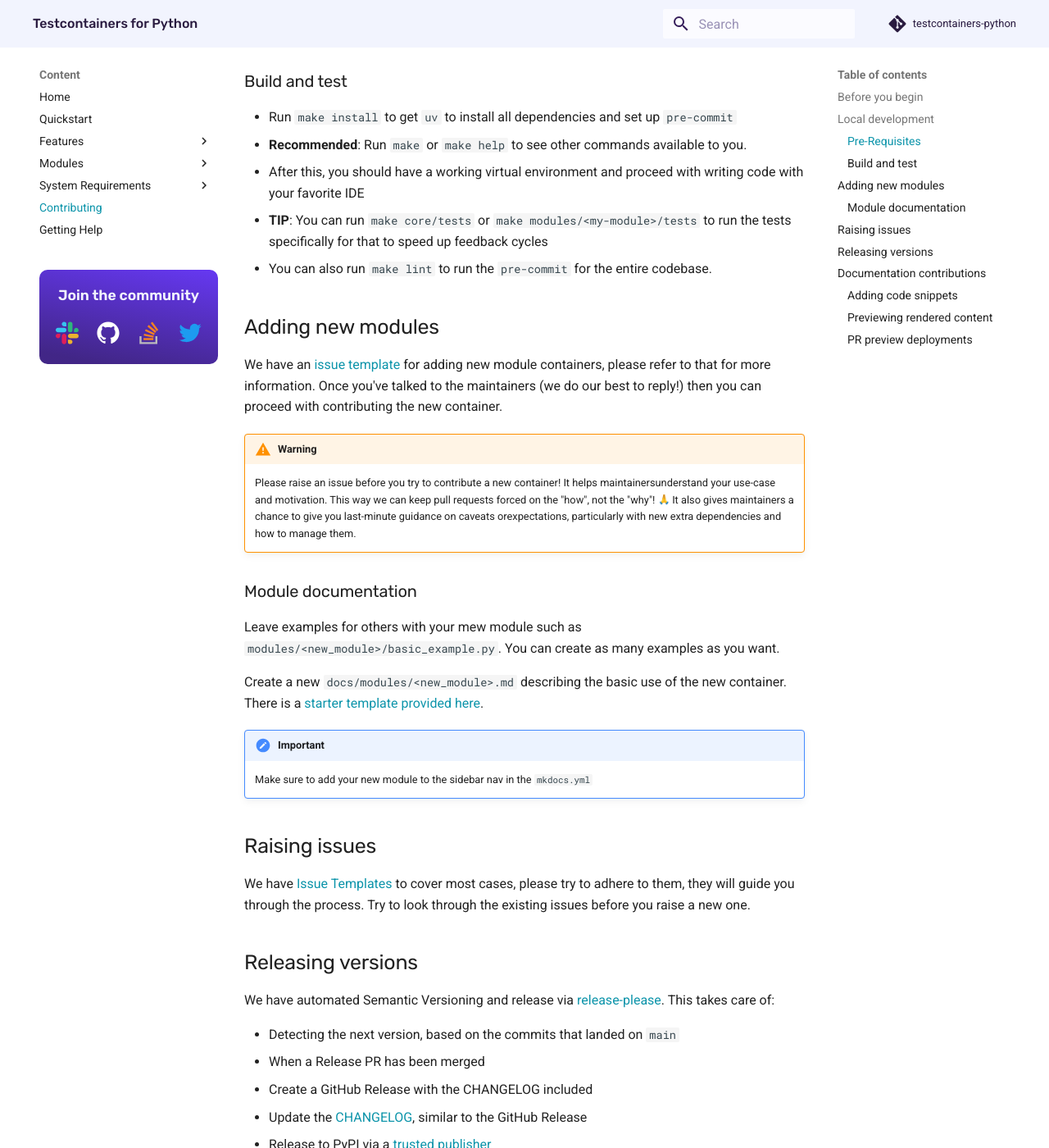
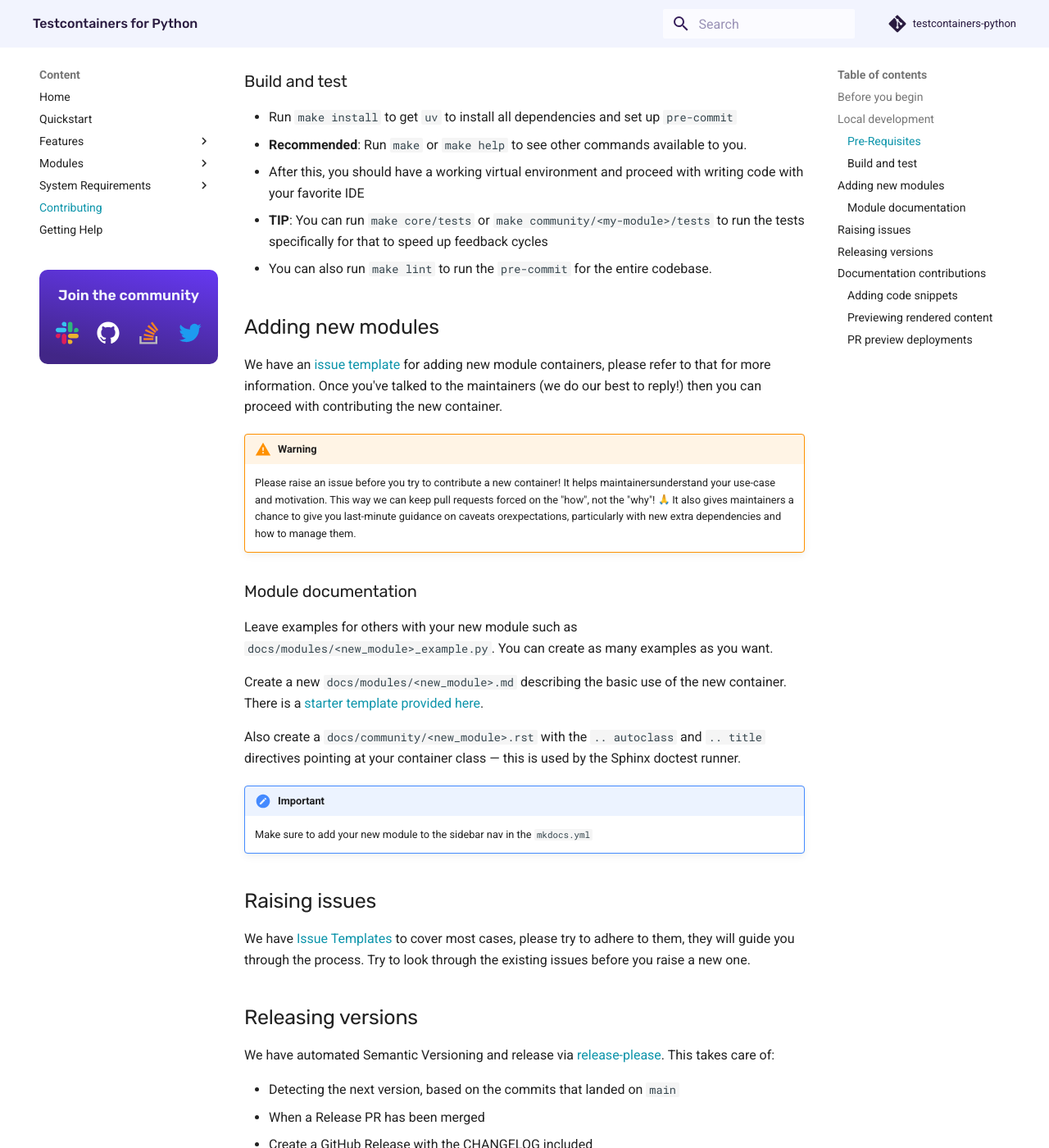
Before and after one commit to testcontainers/testcontainers-python, an MkDocs documentation site: the page built from docs/contributing.md, in a window 1280 px wide and 1400 px high, scrolled down 900 px. Shown: the whole window at 82% size. Built offline with MkDocs 1.6.1 and Material for MkDocs 9.7.7, drawn with Linux system fonts in a browser that asks for light colours; emoji names are drawn with the system emoji font; comment, search, counter and statistics services are not loaded.

Commit message:
fix(docs): update docs reflecting new structure

```diff
--- a/docs/community/generic.rst
+++ b/docs/community/generic.rst
@@ -11,7 +11,7 @@ FastAPI container that is using :code:`ServerContainer`
     >>> from testcontainers.core.waiting_utils import wait_for_logs
     >>> from testcontainers.core.image import DockerImage
 
-    >>> with DockerImage(path="./modules/generic/tests/samples/fastapi", tag="fastapi-test:latest") as image:
+    >>> with DockerImage(path="./tests/community/generic/samples/fastapi", tag="fastapi-test:latest") as image:
     ...     with ServerContainer(port=80, image=image) as fastapi_server:
     ...         delay = wait_for_logs(fastapi_server, "Uvicorn running on http://0.0.0.0:80")
     ...         fastapi_server.get_api_url = lambda: fastapi_server._create_connection_url() + "/api/v1/"
@@ -31,7 +31,7 @@ A more advance use-case, where we are using a FastAPI container that is using Re
     ...     redis_container_port = redis.port
     ...     redis_container_ip_address = redis.get_docker_client().bridge_ip(redis._container.id)
 
-    ...     with DockerImage(path="./modules/generic/tests/samples/advance_1", tag="advance-1:latest") as image:
+    ...     with DockerImage(path="./tests/community/generic/samples/advance_1", tag="advance-1:latest") as image:
     ...         web_server = ServerContainer(port=80, image=image)
     ...         web_server.with_env(key="REDIS_HOST", value=redis_container_ip_address)
     ...         web_server.with_env(key="REDIS_PORT", value=redis_container_port)
--- a/docs/contributing.md
+++ b/docs/contributing.md
@@ -30,7 +30,7 @@ You need to have the following tools available to you:
 - Run `make install` to get `uv` to install all dependencies and set up `pre-commit`
   - **Recommended**: Run `make` or `make help` to see other commands available to you.
 - After this, you should have a working virtual environment and proceed with writing code with your favorite IDE
-- **TIP**: You can run `make core/tests` or `make modules/<my-module>/tests` to run the tests specifically for that to speed up feedback cycles
+- **TIP**: You can run `make core/tests` or `make community/<my-module>/tests` to run the tests specifically for that to speed up feedback cycles
 - You can also run `make lint` to run the `pre-commit` for the entire codebase.
 
 ## Adding new modules
@@ -47,9 +47,11 @@ Once you've talked to the maintainers (we do our best to reply!) then you can pr
 
 ### Module documentation
 
-Leave examples for others with your mew module such as `modules/<new_module>/basic_example.py`. You can create as many examples as you want.
+Leave examples for others with your new module such as `docs/modules/<new_module>_example.py`. You can create as many examples as you want.
 
 Create a new `docs/modules/<new_module>.md` describing the basic use of the new container. There is a [starter template provided here](https://raw.githubusercontent.com/testcontainers/testcontainers-python/blob/main/docs/modules/template.md){:target="\_blank"}.
+
+Also create a `docs/community/<new_module>.rst` with the `.. autoclass` and `.. title` directives pointing at your container class — this is used by the Sphinx doctest runner.
 
 !!! important
 
--- a/docs/index.rst
+++ b/docs/index.rst
@@ -14,6 +14,7 @@ testcontainers-python facilitates the use of Docker containers for functional an
 
 .. toctree::
     :maxdepth: 1
+    :glob:
 
     core/README
     compose
@@ -78,7 +79,7 @@ Crafting containers that are based on custom images is supported by the `core` m
 
 This allows you to create containers from images that are not part of the modules provided by testcontainers-python.
 
-For common use cases, you can also use the generic containers provided by the `testcontainers-generic` module. Please check the `generic documentation <modules/generic/README.html>`_ for more information.
+For common use cases, you can also use the generic containers provided by the `testcontainers-generic` module. Please check the `generic documentation <community/generic.html>`_ for more information.
 (example: `ServerContainer` for running a FastAPI server)
 
 
```
Also changed, not shown: .github/CONTRIBUTING.md, .github/PULL_REQUEST_TEMPLATE/new_container.md.
